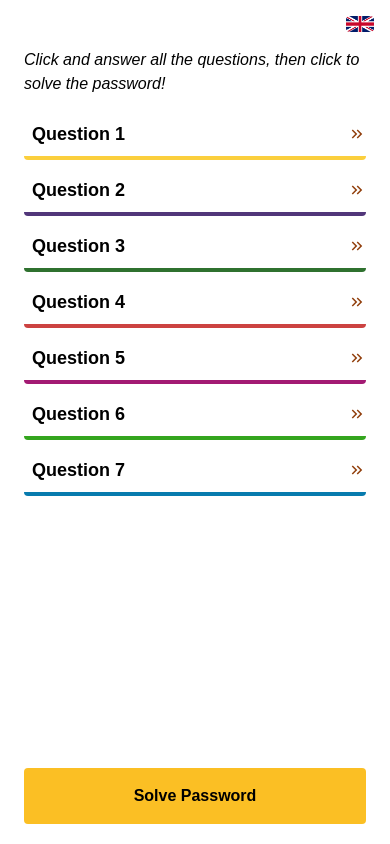
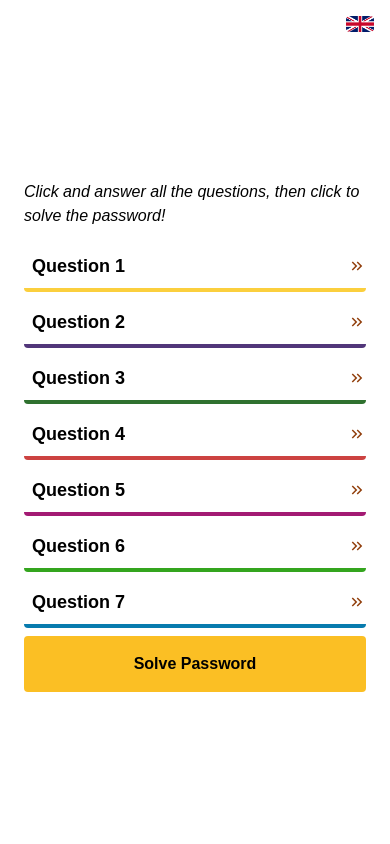
Before and after one commit to aszab1/mousecastle, a React (Vite) app: page /questions in a window 390 px wide. Shown: the top 844 px of the page. Built offline with nearby package versions, Linux system fonts and the light colour scheme.

Commit message:
added responsive design to PrimaryButton

```diff
--- a/src/components/pages/AllQuestions.jsx
+++ b/src/components/pages/AllQuestions.jsx
@@ -40,7 +40,7 @@ export const AllQuestions = () => {
 
   return (
     <>
-      <section id="all-questions" className="space-y-6 md:space-y-8 lg:space-y-10">
+      <section id="all-questions" className="space-y-6 md:space-y-8 lg:space-y-10 max-w-full md:max-w-3xl lg:max-w-4xl xl:max-w-5xl mx-auto">
         <div className="questions flex flex-col h-screen py-6 gap-2 justify-center">
           <h1 className="italic">{t('introToAllQs')}</h1>
           <div className="questions-list space-y-4 md:space-y-6"></div>
@@ -79,11 +79,13 @@ export const AllQuestions = () => {
               </div>
             </Link>
           ))}
+          <div className="w-full md:w-auto flex justify-center">
           <PrimaryButton
             text={t('solvePwd')}
             onClick={() => passwordRef.current.scrollIntoView({ behavior: 'smooth', block: 'end', inline: 'start' })}
-            className="w-full md:w-auto md:px-8 my-4"
+            className="my-4"
           />
+          </div>
         </div>
         <div className="h-screen py-6" ref={passwordRef}>
           <Password />
--- a/src/components/pages/PrimaryButton.jsx
+++ b/src/components/pages/PrimaryButton.jsx
@@ -1,8 +1,12 @@
 // eslint-disable-next-line react/prop-types
-export const PrimaryButton = ({ text, onClick, style }) => {
+export const PrimaryButton = ({ text, onClick, style, className }) => {
   return (
     <button
-      className={`text-md bg-amber-400 py-4 w-full my-auto rounded active:bg-amber-950 active:text-white font-bold mb-5 ${style}`}
+      className={`text-md bg-amber-400 py-4 w-full
+        md:w-auto md:px-8 md:text-lg lg:px-10 lg:text-xl
+        my-auto rounded active:bg-amber-950 active:text-white font-bold mb-5
+        ${style} ${className}
+        `}
       onClick={onClick}
     >
       {text}
--- a/src/components/pages/Submission.jsx
+++ b/src/components/pages/Submission.jsx
@@ -132,7 +132,7 @@ export default function Submission() {
               className="w-48 mt-14 mb-4 aspect-auto"
             />
             <h1 className="mt-4 text-lg">{t('pwdConfimation')}</h1>
-            <div className="password-display w-full text-center rounded py-2 px-6 font-bold text-lg border-4 min-h-14 border-amber-400 bg-slate-100">
+            <div className="password-display w-auto max-w-md text-center rounded py-4 px-10 font-bold text-lg border-4 min-h-14 border-amber-400 bg-slate-100 mx-auto">
               {password ? (
                 <p className="text-rose-800">{password}</p>
               ) : (
```
